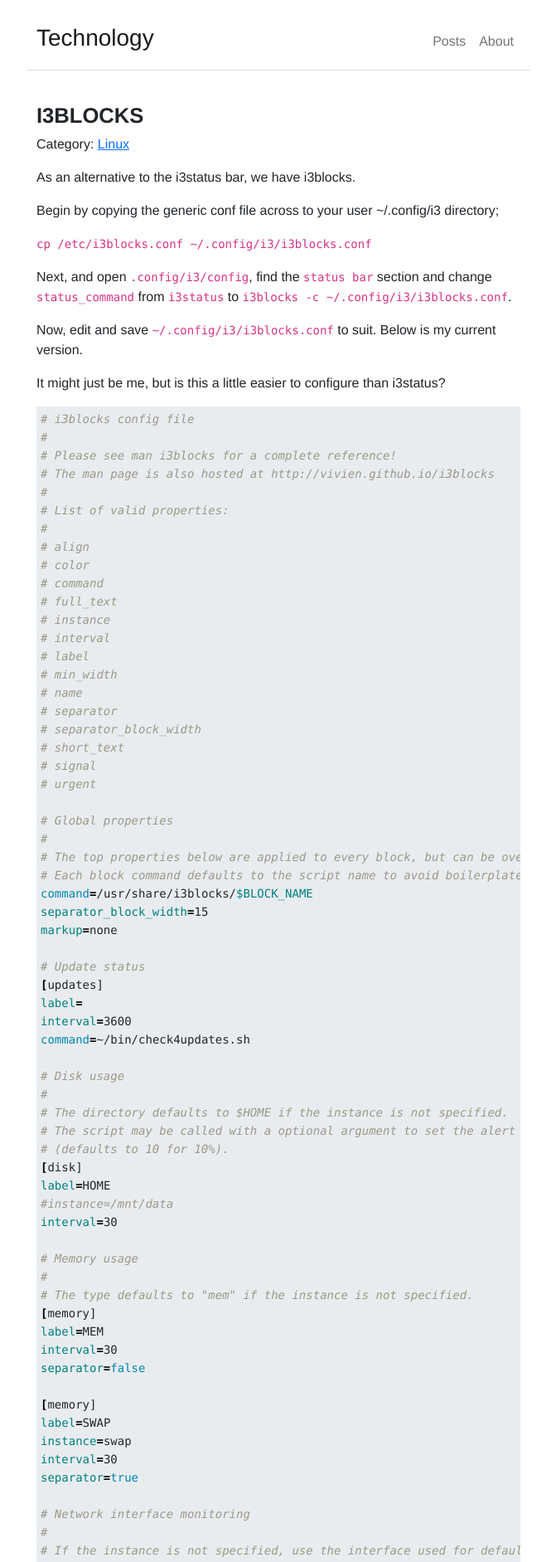
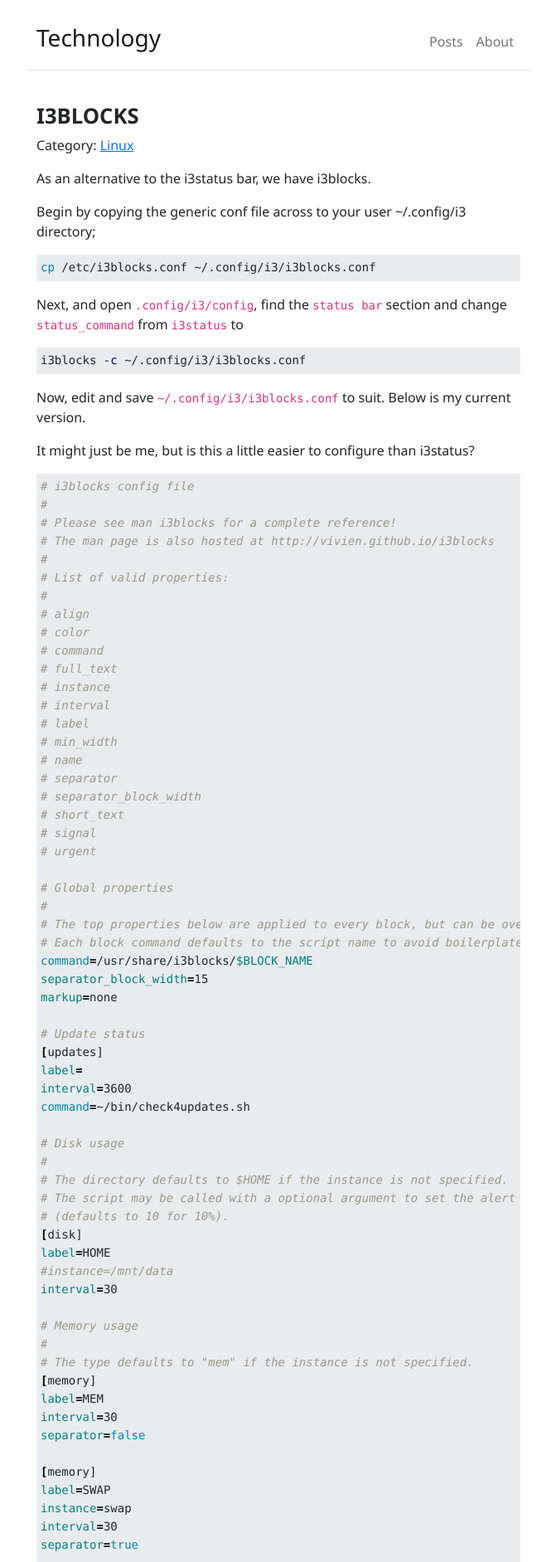
Before and after one commit to durnberger/durnberger.github.io, a Jekyll site: the page built from _posts/2022/2022-06-03-i3blocks.md, in a window 1280 px wide. Shown: the top 1883 px of the page at 83% size, without its empty margins (304-975 px from the left). Built offline with Jekyll 4.4.1, drawn with Linux system fonts in a browser that asks for light colours.

Commit message:
more css tweaks

````diff
--- a/_posts/2022/2022-06-03-i3blocks.md
+++ b/_posts/2022/2022-06-03-i3blocks.md
@@ -11,9 +11,15 @@ As an alternative to the i3status bar, we have i3blocks.
 
 Begin by copying the generic conf file across to your user ~/.config/i3 directory;
 
-`cp /etc/i3blocks.conf ~/.config/i3/i3blocks.conf`
+```bash
+cp /etc/i3blocks.conf ~/.config/i3/i3blocks.conf
+```
 
-Next, and open `.config/i3/config`, find the `status bar` section and change `status_command` from `i3status` to `i3blocks -c ~/.config/i3/i3blocks.conf`.
+Next, and open `.config/i3/config`, find the `status bar` section and change `status_command` from `i3status` to
+
+```bash
+i3blocks -c ~/.config/i3/i3blocks.conf
+```
 
 Now, edit and save `~/.config/i3/i3blocks.conf` to suit. Below is my current version.
 
--- a/_sass/base.scss
+++ b/_sass/base.scss
@@ -27,7 +27,7 @@ $black:    #000;
 $main-width-normal: 38rem ;
 
 // Font Families
-$font-family-primary: 'Helvetica Neue', Helvetica, Arial, 'sans-serif';
+$font-family-primary: Segoe, 'Segoe UI', Optima, Arial, 'sans-serif';
 $font-family-monospace: 'Courier New', Courier, 'Lucida Typewriter', monospace;
 
 // Font Sizes
--- a/_sass/style.scss
+++ b/_sass/style.scss
@@ -23,7 +23,7 @@ h1, h1.navbar-brand {
 
 h2, h3, h4, h5, h6 {
   font-weight: bold;
-  padding-top: 1.2rem;
+  padding-top: 1.25rem;
 }
 
 h2 {
@@ -84,12 +84,8 @@ img {
   font-style: italic;
 }
 
-.yearmonth {
-  padding-bottom: 1rem;
-}
-
 .entry {
-  padding: 0 0 1rem 0;
+  padding: 0 0 1.2rem 0;
 }
 
 #archive {
````
Also changed, not shown: 4 other files.
